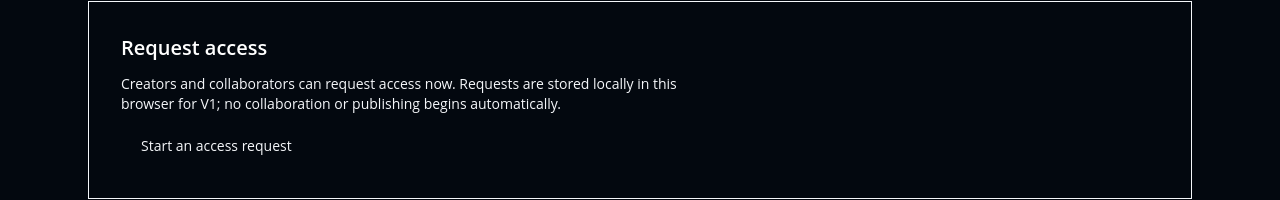
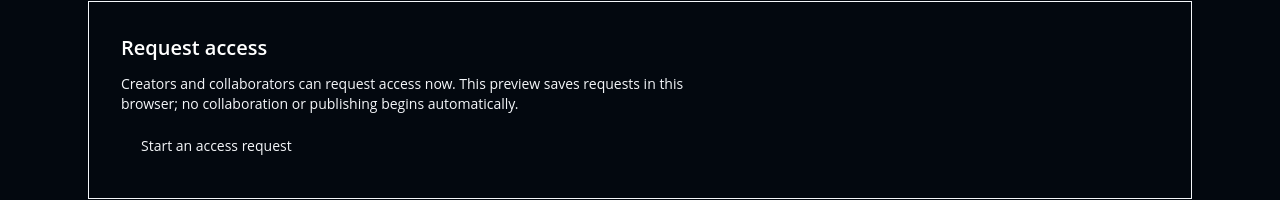
Before and after one commit to CrypticDesign/CrypticDesign.net, a Next.js app: page /creator-tools in a window 1280 px wide. Shown: the part 445-645 px from the top of the page. Built offline with nearby package versions, Linux system fonts and the light colour scheme.

Commit message:
Polish CRY-268 creator application flow

```diff
--- a/src/app/creator-tools/page.tsx
+++ b/src/app/creator-tools/page.tsx
@@ -49,9 +49,9 @@ export default function CreatorToolsPage() {
       <section className="flex flex-col gap-3 rounded-card border border-border bg-surface p-6 sm:p-8">
         <h2 className="text-xl font-semibold text-white">Request access</h2>
         <p className="max-w-xl text-sm text-muted-foreground">
-          Creators and collaborators can request access now. Requests are
-          stored locally in this browser for V1; no collaboration or publishing
-          begins automatically.
+          Creators and collaborators can request access now. This preview saves
+          requests in this browser; no collaboration or publishing begins
+          automatically.
         </p>
         <Link
           href="/creator-tools/request"
--- a/src/components/SubNavBreadcrumbs.tsx
+++ b/src/components/SubNavBreadcrumbs.tsx
@@ -14,6 +14,7 @@ const LABELS: Record<string, string> = {
   "create-character": "Create Character",
   "creative-labs": "Creative Labs",
   creators: "Contributing Creators",
+  "creator-tools": "Creator Tools",
   entertainment: "Entertainment Hub",
   inquiry: "Inquiry",
   library: "My Library",
@@ -23,6 +24,7 @@ const LABELS: Record<string, string> = {
   products: "Products",
   professional: "Professional",
   releases: "Releases",
+  request: "Creator Access Request",
   settings: "Settings",
   "sign-in": "Sign In",
   subscription: "Subscription",
@@ -39,6 +41,14 @@ function routeCrumbs(pathname: string): Crumb[] {
   const segments = pathname.split("/").filter(Boolean);
   const route = segments.map((segment, index) => ({ segment, href: `/${segments.slice(0, index + 1).join("/")}` }));
   const first = segments[0];
+
+  if (pathname === "/creator-tools/request") {
+    return [
+      { segment: "professional", href: "/professional" },
+      { segment: "creators", href: "/professional/creators" },
+      { segment: "request", href: pathname },
+    ];
+  }
 
   if (["releases", "products", "audio"].includes(first)) {
     return [{ segment: "entertainment", href: "/entertainment" }, ...route];
```
